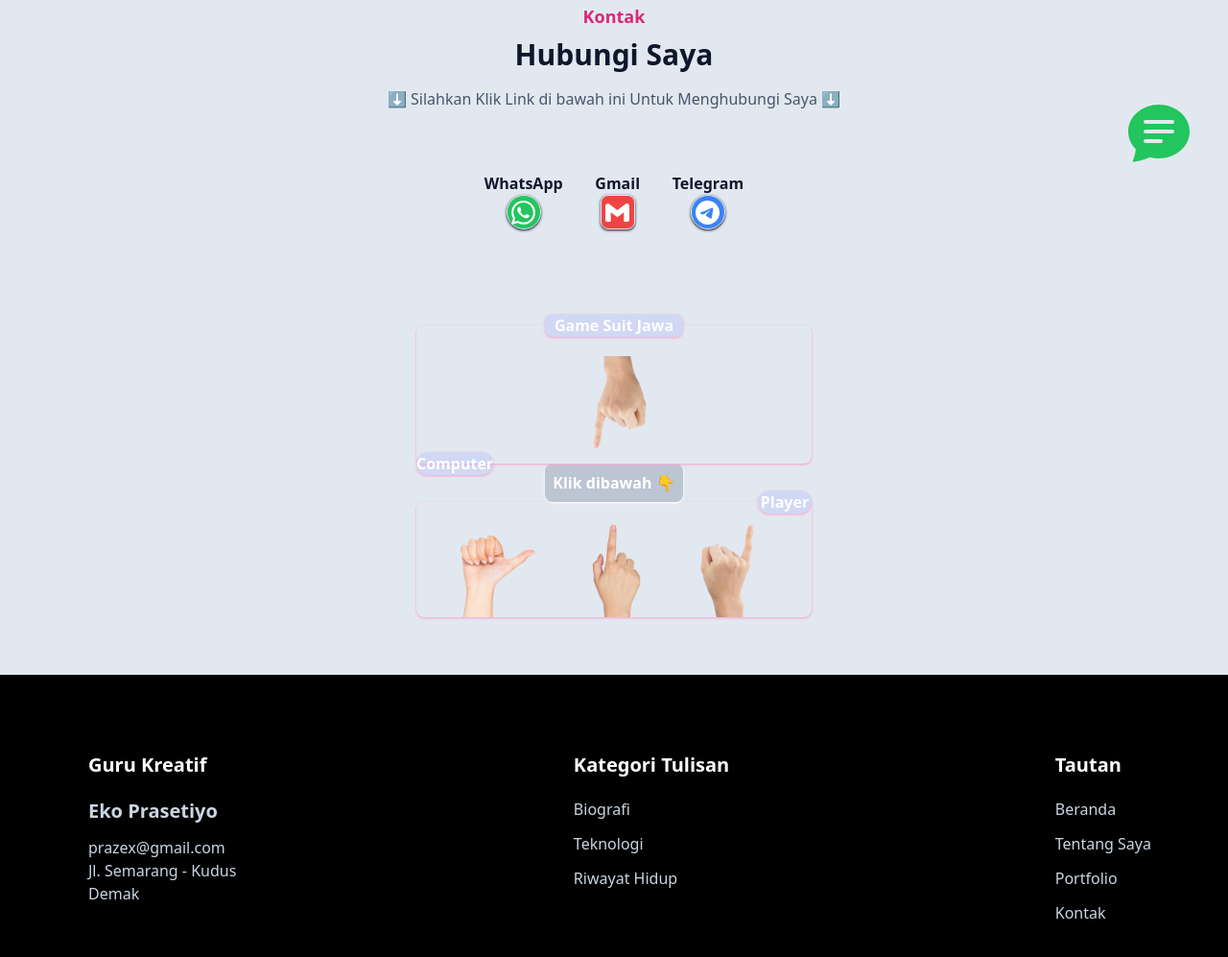
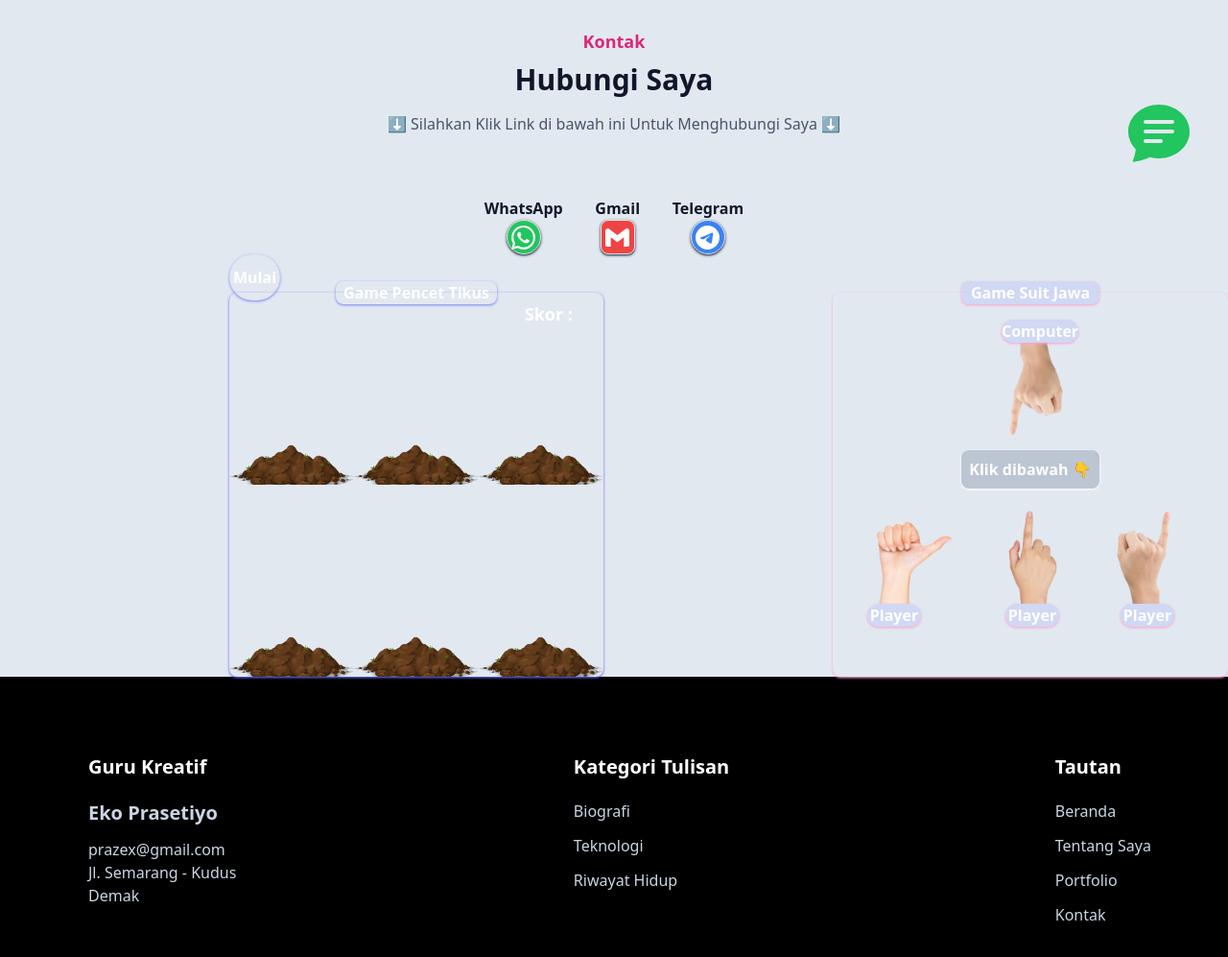
Before and after one commit to ekodekode/projectku, a website: page index.html in a window 1280 px wide. Shown: the part 607-1604 px from the top of the page at 96% size. Drawn offline with Linux system fonts and the light colour scheme.

Commit message:
Add files via upload

```diff
--- a/css/input.css
+++ b/css/input.css
@@ -45,3 +45,34 @@
     transform: translateX(0);
   }
 }
+
+@layer components {
+  .tanah {
+    width: 130px;
+    height: 200px;
+    position: relative;
+    overflow: hidden;
+  }
+  .tanah::after {
+    content: '';
+    display: block;
+    background: url(../game/gamept/img/tanah.png);
+    background-size: 100%;
+    position: absolute;
+    width: 130px;
+    height: 200px;
+    bottom: -150px;
+  }
+  .tikus {
+    width: 80%;
+    height: 80%;
+    background: url(../game/gamept/img/tikus.png);
+    background-size: 100%;
+    position: absolute;
+    top: 170px;
+    transition: top 0.3s;
+  }
+  .tanah.muncul .tikus {
+    top: 50px;
+  }
+}
--- a/index.html
+++ b/index.html
@@ -84,7 +84,7 @@
             </span>
             <div class="absolute top-full mt-1 hidden w-max min-w-full rounded bg-gray-600 shadow-md group-focus:block  ">
               <ul class="rounded border text-left">
-                <li class="border-b border-gray-500 px-4 py-1 hover:bg-gray-700"><a href="">Pukul Tikus</a></li>
+                <li class="border-b border-gray-500 px-4 py-1 hover:bg-gray-700"><a href="">Pencet Tikus</a></li>
                 <li class="border-b border-gray-500 px-4 py-1 hover:bg-gray-700"><a href="">Tembak Burung</a></li>
                 <li class="border-b border-gray-500 px-4 py-1 hover:bg-gray-700"><a href="#gamesuit">Suit Jawa</a></li>
 
@@ -101,8 +101,8 @@
       <div class=" flex pt-10 justify-between">
               <div class=" self-center px-5">
                 <h1 class="text-base font-semibold text-pink-600 dark:text-white md:text-xl">Hallo Semua 🙌, Saya <span class="block text-4xl font-bold dark:text-white text-slate-900">Eko Prasetiyo</span></h1>
-                <h2 class="mb-5 mt-1 text-sm font-medium dark:text-neutral-400 text-neutral-600">Guru Mapel & Operator Sekolah</h2>
-                <p class="mb-10 font-medium leading-relaxed dark:text-neutral-400 text-neutral-600">Website ini dibuat menggunakan Tailwindcss, <span class="font-semibold text-slate-900 dark:text-neutral-200">SEMANGAT!!!</span></p>
+                <h2 class="mb-5 mt-1 text-sm font-medium dark:text-neutral-400 text-neutral-600">Guru, Operator Sekolah, Sekaligus Web Development</h2>
+                <p class="mb-10 font-medium leading-relaxed dark:text-neutral-400 text-neutral-600">Website ini dibuat menggunakan Tailwindcss, dan Vanilla Javascript <span class="font-semibold text-slate-900 dark:text-neutral-200">SEMANGAT!!!</span></p>
           </div>
       <div class="w-full  lg:w-3/6 lg:mr-10">
             <h3 class="mb-4 text-2xl font-semibold text-slate-900 lg:text-3xl dark:text-white">Mari Berteman</h3>
@@ -179,7 +179,7 @@
             <h3 class="mb-5 text-3xl font-bold text-slate-900 dark:text-white lg:text-2xl">Seorang Guru, Mata Pelajaran Pendidikan Pancasila dan Kewarganegaraan.</h3>
             <p class="max-w-xl text-base font-medium text-neutral-600 dark:text-neutral-400 lg:text-lg">
               Mengajar Sebagai Guru Tetap Yayasan Pondok Modern Selamat Kendal, Menjabat Sebagai Wakil Kepala Sekolah Bagian Sarana Dan Prasarana, Menjabat Sebagai Proktor Ujian Nasional Tahun 2020, Pembina Ekstra Kulikuler, Menjabat
-              Sebagai Wali Kelas, dan Guru Mapel PPKn, dan Operator Sekolah
+              Sebagai Wali Kelas, dan Guru Mapel PPKn, Operator Sekolah, dan Web Development
             </p>
           </div>
         </div>
@@ -237,34 +237,75 @@
     </section>
     <!-- kontak akhir -->
 
-    <!-- gamesuit awal -->
-    <div id="gamesuit" class="flex justify-center py-10 ">
-      <div class="">
-        <div class=" relative rounded-lg shadow shadow-pink-300 pb-2 mt-5 pt-7 flex justify-center py-1">
+    <!-- game -->
+<div id="game" class="sm:flex sm:justify-between  ">
+    <!-- gampt awal -->
+
+        <div class="shadow shadow-indigo-500 cursor-pointer active:cursor-crosshair rounded-lg mx-auto my-auto">
+          <div class=" relative flex justify-center">
+            <h1 class= "absolute text-white font-bold shadow shadow-indigo-400 -top-3 px-2 rounded-lg">Game Pencet Tikus</h1>
+            <button type="button" class=" absolute py-3 px-1 left-0 -top-10 text-white font-semibold shadow shadow-indigo-400 rounded-full mulaipukul" onclick="mulaipukul()">Mulai</button>
+            <p class="absolute right-8 top-2 text-white text-lg font-bold">Skor :</p>
+            <p class="absolute right-3 top-2 text-white text-lg font-bold papan-skor"></p>
+            <ul class="tanah">
+              <li class="ml-3 tikus"></li>
+            </ul>
+            <ul class="tanah">
+              <li class="ml-3 tikus"></li>
+            </ul>
+            <ul class="tanah">
+              <li class="ml-3 tikus"></li>
+            </ul>
+          </div>
+          <div class="flex justify-center">
+            <ul class="tanah">
+              <li class="ml-3 tikus"></li>
+            </ul>
+            <ul class="tanah">
+              <li class="ml-3 tikus"></li>
+            </ul>
+            <ul class="tanah">
+              <li class="ml-3 tikus"></li>
+            </ul>
+          </div>
+        </div>
+
+      <!-- gamept akhir -->
+
+      <!-- gamesuit -->
+        <div class="shadow shadow-pink-300 rounded-lg">
+          <div class="relative rounded-lg  pb-2 mt-5 pt-7 flex justify-center py-1">
             <div class=" area-komputer p-1 hover:translate-y-2 hover:scale-105 transition duration-300 rotate-180">
               <img class="img-komputer" src="./game/gamesuwit/img/semut.png" width="100" alt="" />
+              <p class="absolute rotate-180 text-center rounded-full shadow shadow-pink-300 w-20 text-white bg-indigo-300 bg-opacity-30 font-semibold">Computer</p>
             </div>
-          <h1 class="absolute -top-3 bg-indigo-300 bg-opacity-30 text-center rounded-lg shadow shadow-pink-300 w-36 font-bold text-white">Game Suit Jawa</h1>
-          <p class="left-0 -bottom-3 absolute text-center rounded-full shadow shadow-pink-300 w-20 text-white bg-indigo-300 bg-opacity-30 font-semibold">Computer</p>
+            <h1 class="absolute -top-8 bg-indigo-300 bg-opacity-30 text-center rounded-lg shadow shadow-pink-300 w-36 font-bold text-white">Game Suit Jawa</h1>
+
           </div>
           <div class="flex justify-center">
             <div class=" info text-white w-auto h-auto p-2 rounded-lg bg-slate-500 bg-opacity-30 shadow shadow-white font-bold">Klik dibawah 👇</div>
           </div>
-        <ul class="area-player relative rounded-lg shadow shadow-pink-300 flex justify-between sm:justify-center md:justify-center px-5 mb-5">
-          <p class="absolute -top-3 right-0 text-center rounded-full shadow shadow-pink-300 w-14 text-white bg-indigo-300 bg-opacity-30 font-semibold">Player</p>
+          <ul class="area-player relative rounded-lg  flex justify-between sm:justify-center md:justify-center px-5 mb-5">
+
             <li class=" mt-5 hover:-translate-y-2 hover:scale-105 transition duration-300 rotate-90 mx-3">
               <img class="gajah" src="./game/gamesuwit/img/gajah.png" width="100" alt="" />
+              <p class="absolute -right-10 top-14 -rotate-90 bg-center text-center rounded-full shadow shadow-pink-300 w-14 text-white bg-indigo-300 bg-opacity-30 font-semibold">Player</p>
             </li>
             <li class=" mt-5 transition hover:-translate-y-2 hover:scale-105 duration-300  mx-3">
               <img class="orang" src="./game/gamesuwit/img/orang.png" width="100" alt="" />
+              <p class="absolute ml-6 text-center rounded-full shadow shadow-pink-300 w-14 text-white bg-indigo-300 bg-opacity-30 font-semibold">Player</p>
             </li>
             <li class=" mt-5 transition hover:-translate-y-2 hover:scale-105 duration-300  mx-3">
               <img class="semut" src="./game/gamesuwit/img/semut.png" width="100" alt="" />
+              <p class="absolute ml-5 text-center rounded-full shadow shadow-pink-300 w-14 text-white bg-indigo-300 bg-opacity-30 font-semibold">Player</p>
             </li>
           </ul>
         </div>
     </div>
+  </div>
     <!-- gamesuit akhir -->
+
+    <!-- game akhir -->
 
     <!-- Live chat awal -->
     <div class="fixed bottom-0 right-0 ml-6 flex w-full flex-col items-end">
--- a/script.js
+++ b/script.js
@@ -93,3 +93,59 @@ pilihan.forEach(function (pil) {
     }, 1000);
   });
 });
+
+// ---pukul tikus--- //
+
+const tanah = document.querySelectorAll('.tanah');
+const tikus = document.querySelectorAll('.tikus');
+const papanSkor = document.querySelector('.papan-skor');
+
+let tanahSebelumnya;
+let selesai;
+let skor;
+
+function randomTanah(tanah) {
+  const t = Math.floor(Math.random() * tanah.length);
+  const tRandom = tanah[t];
+  if (tRandom == tanahSebelumnya) {
+    randomTanah(tanah);
+  }
+  tanahSebelumnya = tRandom;
+  return tRandom;
+}
+
+function randomWaktu(min, max) {
+  return Math.round(Math.random() * (max - min) + min);
+}
+
+function munculkanTikus() {
+  const tRandom = randomTanah(tanah);
+  const wRandom = randomWaktu(300, 1000);
+  tRandom.classList.add('muncul');
+  setTimeout(() => {
+    tRandom.classList.remove('muncul');
+    if (!selesai) {
+      munculkanTikus();
+    }
+  }, wRandom);
+}
+
+function mulaipukul() {
+  selesai = false;
+  skor = 0;
+  papanSkor.textContent = 0;
+  munculkanTikus();
+  setTimeout(() => {
+    selesai = true;
+  }, 10000);
+}
+
+function pukul() {
+  skor++;
+  papanSkor.textContent = skor;
+  this.parentNode.classList.remove('muncul');
+}
+
+tikus.forEach((t) => {
+  t.addEventListener('click', pukul);
+});
--- a/tailwind.config.js
+++ b/tailwind.config.js
@@ -2,8 +2,7 @@ module.exports = {
   content: ['./**.{html,js}'],
   darkMode: 'class',
   theme: {
-    extend: {
-    },
+    extend: {},
   },
   plugins: [],
 };
```
Also changed, not shown: css/output.css, game/gamept/img/palu1.png (added), game/gamept/img/palu2.png (added), game/gamept/img/tanah.png (added), game/gamept/img/tikus.png (added), game/gamept/img/tikusT.png (added). Lines whose indentation alone changed are shown as unchanged.
